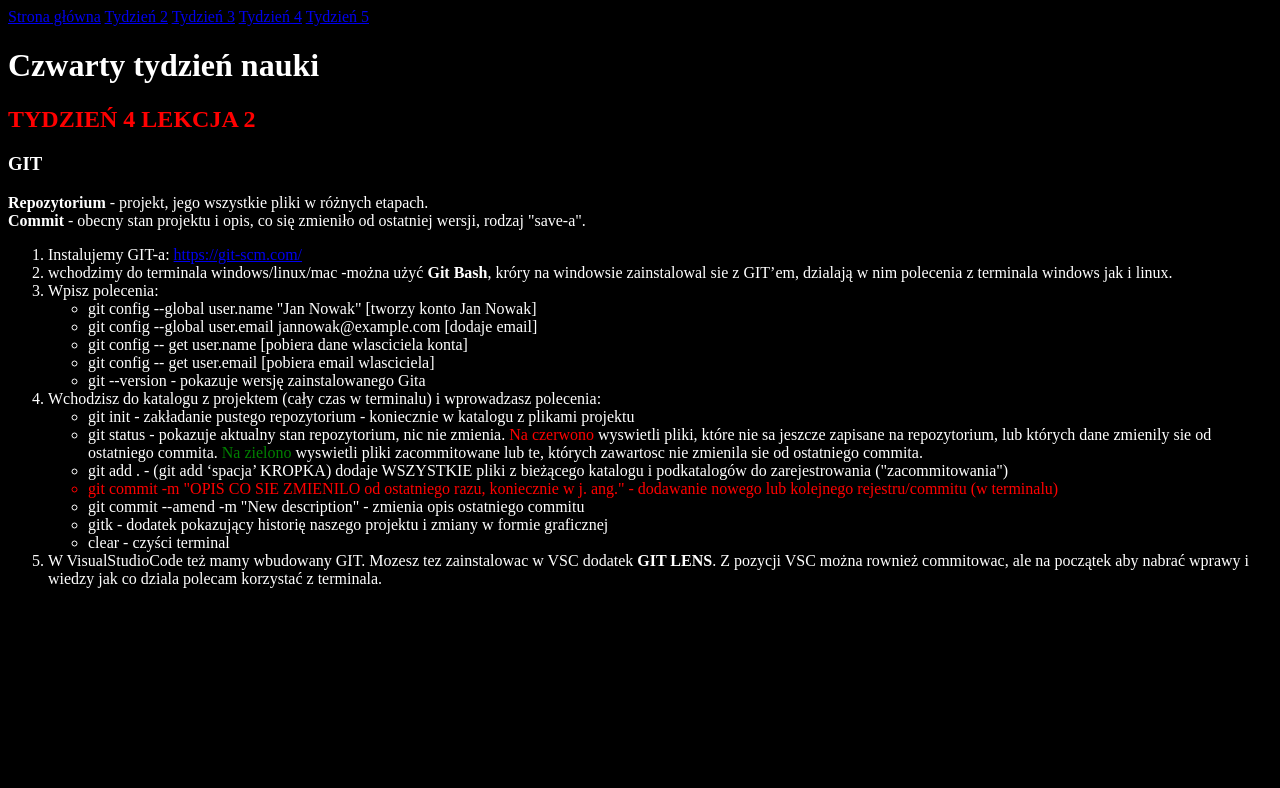
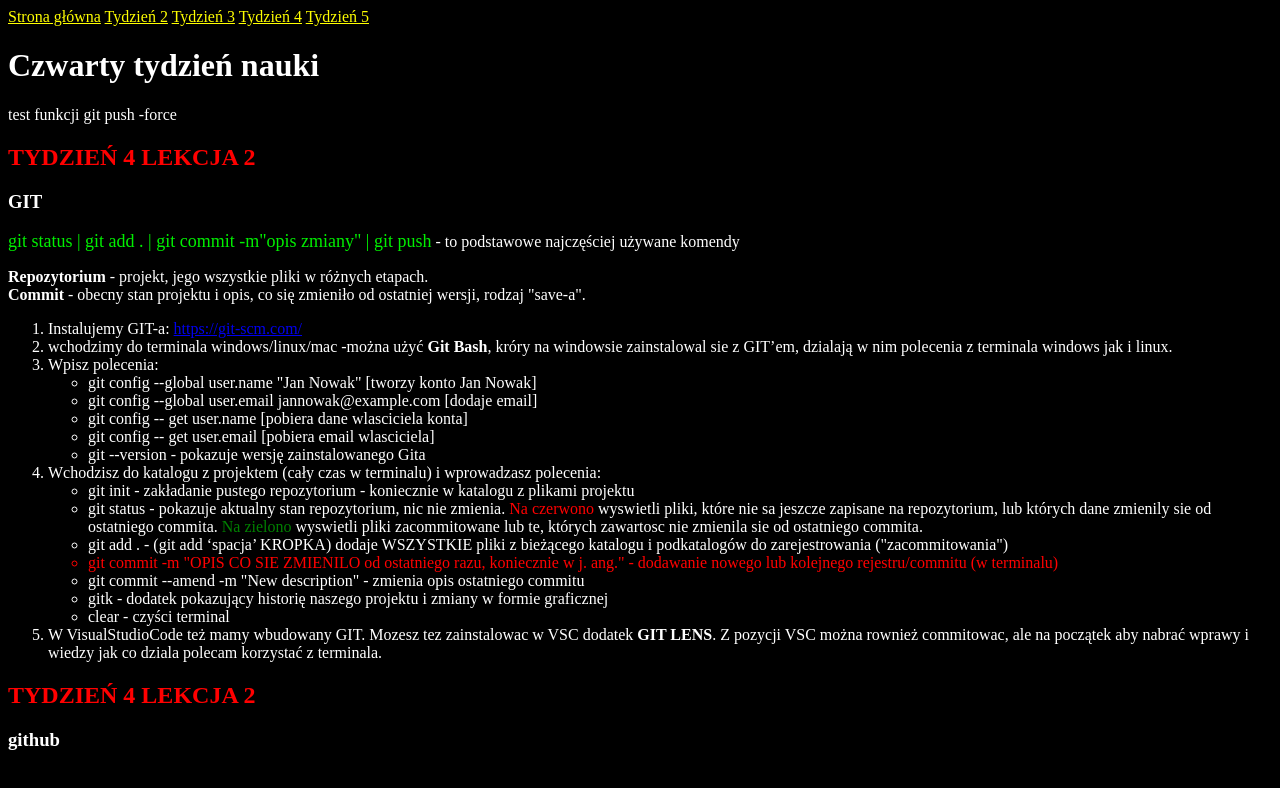
Before and after one commit to RafalG-dev/WTF, a plain HTML site: page tydzien4.html in a window 1280 px wide. Drawn offline with Linux system fonts and the light colour scheme.

Commit message:
a few changes and test function git push -force

```diff
--- a/style.css
+++ b/style.css
@@ -10,3 +10,11 @@
     h2 {
         color: red;
     }
+
+    .nav a {
+        color: yellow;
+    }
+
+    .fontGIT {
+        font-size: large;
+        color: #00EF00;
--- a/tydzien4.html
+++ b/tydzien4.html
@@ -10,7 +10,7 @@
 
 <body>
     <header>
-        <nav>
+        <nav class="nav">
             <a href="index.html">Strona główna</a>
             <a href="tydzien2.html">Tydzień 2</a>
             <a href="tydzien3.html">Tydzień 3</a>
@@ -21,10 +21,12 @@
     <main>
         <header>
             <h1>Czwarty tydzień nauki</h1>
+            <p>test funkcji git push -force</p>
         </header>
         <article>
             <h2>TYDZIEŃ 4 LEKCJA 2</h2>
             <h3>GIT</h3>
+            <p><span class="fontGIT">git status | git add . | git commit -m"opis zmiany" | git push</span> - to podstawowe najczęściej używane komendy</p>
             <p><strong>Repozytorium</strong> - projekt, jego wszystkie pliki w różnych etapach.<br>
                 <strong>  Commit</strong> - obecny stan projektu i opis, co się zmieniło od ostatniej wersji, rodzaj "save-a".
             </p>
@@ -60,6 +62,11 @@
             </ol>
         </article>
 
+        <article>
+            <h2>TYDZIEŃ 4 LEKCJA 2</h2>
+            <h3>github</h3>
+        </article>
+
 
     </main>
 
```
Also changed, not shown: index.html (+1 -1 lines), tydzien2.html (+1 -1 lines), tydzien3.html (+6 -6 lines). Lines whose indentation alone changed are shown as unchanged.
